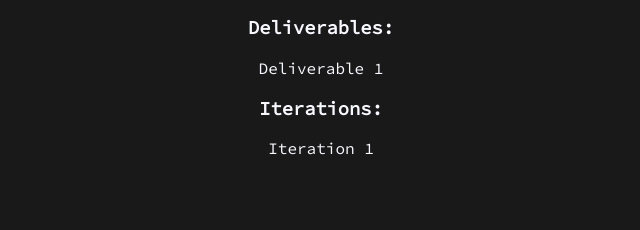
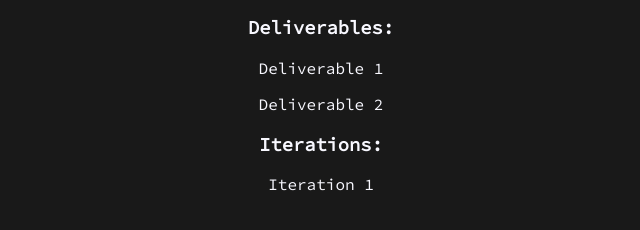
Before and after one commit to teamname-tcss360/teamname-tcss360.github.io, a plain HTML site: page index.html in a window 1280 px wide. Shown: the part 356-586 px from the top of the page, without its empty margins (319-959 px from the left). Drawn offline with Linux system fonts and the light colour scheme.

Commit message:
Update index.html

```diff
--- a/index.html
+++ b/index.html
@@ -32,6 +32,7 @@
 		<div>
 			<h3>Deliverables:</h3>
 			<p><a href="deliverables/Deliverable1.pdf" download>Deliverable 1</a></p>
+			<p><a href="deliverables/Deliverable 2.pdf" download>Deliverable 2</a></p>
 		</div>
 
 		<div>
```
